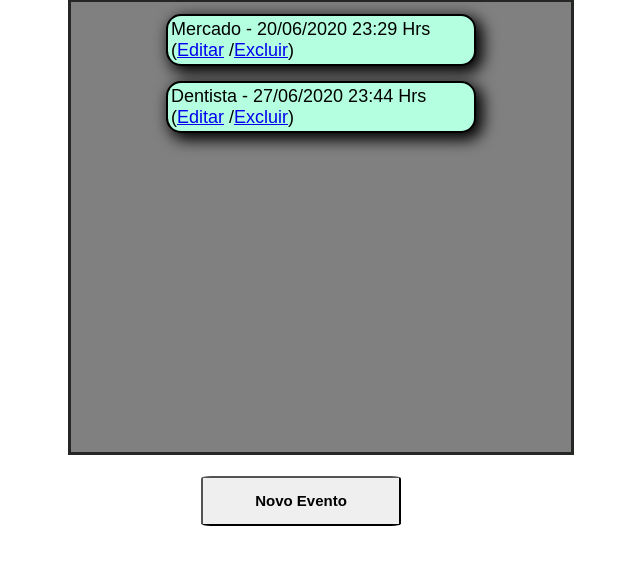
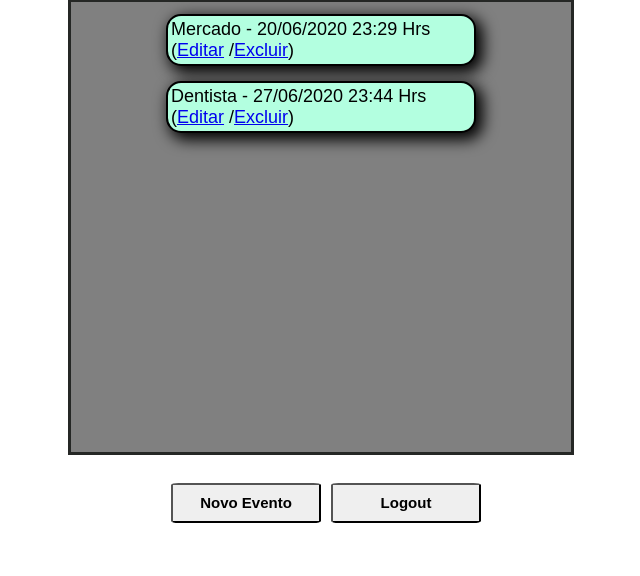
Before and after one commit to leovd100/Agenda_Python_Django, a Django app: page /agenda/ in a window 1280 px wide. Shown: the part 110-686 px from the top of the page, without its empty margins (339-979 px from the left). Run offline with Django 3.2, Linux system fonts and the light colour scheme; a user stored in the database is signed in; data comes from the database, SQL or seed files in the repository; both versions use the stored data as it was after the commit.

Commit message:
Adicionado funcao logout ao projeto

```diff
--- a/core/static/css/agendamentoStyle.css
+++ b/core/static/css/agendamento.css
@@ -29,6 +29,8 @@ li{
 	margin-top: 50px;
 	text-decoration: underline;
 }
+
+
 #IconAgen #fundo{
 
 	position: absolute;
@@ -41,21 +43,30 @@ li{
 }
 
 
+
+
+
 #novoCad{
-	bottom: -320px;
-	position: relative;
 
-	display: flex;
-	flex-direction: column;
-	align-items: center;
 	font-family: Arial;
 	text-decoration: none;
 }
 
-button{
-	width: 200px;
-	height: 50px;
+#box{
+position: relative;
+
+display: flex;
+flex-direction: row;
+z-index: 5;
+bottom: -350px;
+}
+
+ #box button{
+
+	width: 150px;
+	height: 40px;
 	font-size: 15px;
 	font-weight: bold;
 	border-radius: 5%;
+	margin-left: 10px;
 }
--- a/templates/agenda.html
+++ b/templates/agenda.html
@@ -1,14 +1,16 @@
 <!DOCTYPE html>
 
 <html>
-
+	{% load static %}
 	<head>
 
 		<title>Agendamento</title>
 		<meta charset="utf-8">
-		 {% load static %}
-		<link rel="stylesheet" type="text/css" href='{% static "css/agendamentoStyle.css" %}'>
+
+		<link rel="stylesheet" type="text/css" href="{% static 'css/agendamento.css' %}">
 	</head>
+
+
 	<body>
 			<h2 id = 'ag'>Agendamentos</h2>
 
@@ -23,7 +25,6 @@
 
 						<li>{{evento.titulo}} - {{evento.getDataEvento}}
 
-
 								(<a href="evento/?id={{evento.id}}">Editar</a>
 								/<a href="evento/delete/{{evento.id}}">Excluir</a>)</li>
 
@@ -32,15 +33,24 @@
 
 
 				{% endfor %}
+
 					<div id='fundo'></div>
+
+					<div id="box">
+
+						<a id='novoCad' href="evento/"><button type="button">Novo Evento</button></a>
+
+						<a  id='logout' href='/logout/'><button type="button">Logout</button></a>
+					</div>
+
 			</ul>
 
-				<a id='novoCad' href="evento/">
-						<button type="button">Novo Evento</button>
-				</a>
 
 
-		</body>
 
 
+
+						<!--<a  id='logout' href='/logout/'><button type="button">Logout</button></a>-->
+
+		</body>
 </html>
```
Also changed, not shown: README.md, core/migrations/0001_initial.py (added), core/migrations/0002_auto_20200604_2241.py (added), core/migrations/0003_evento_local.py (added), db.sqlite3. Lines whose indentation alone changed are shown as unchanged.
